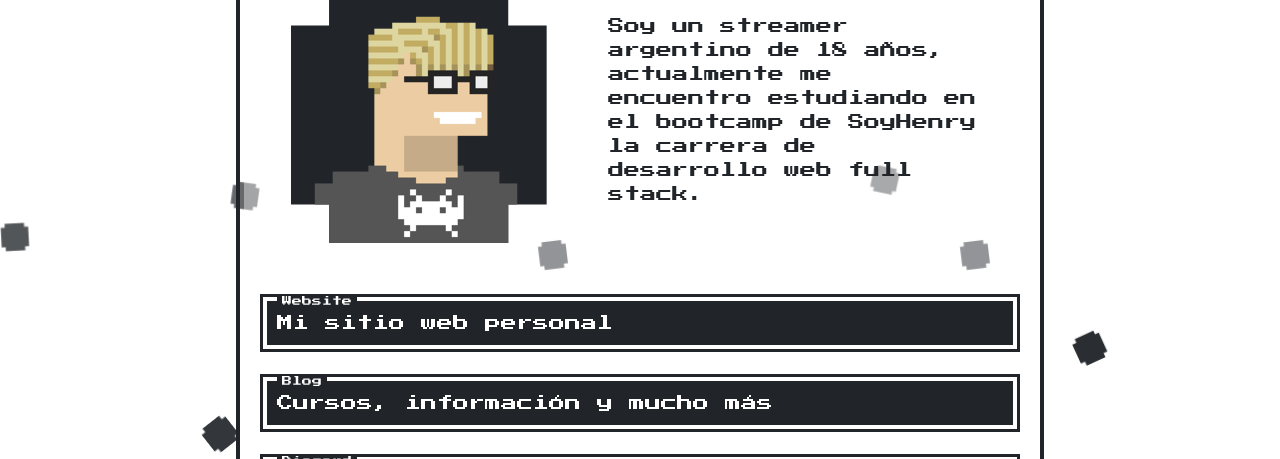
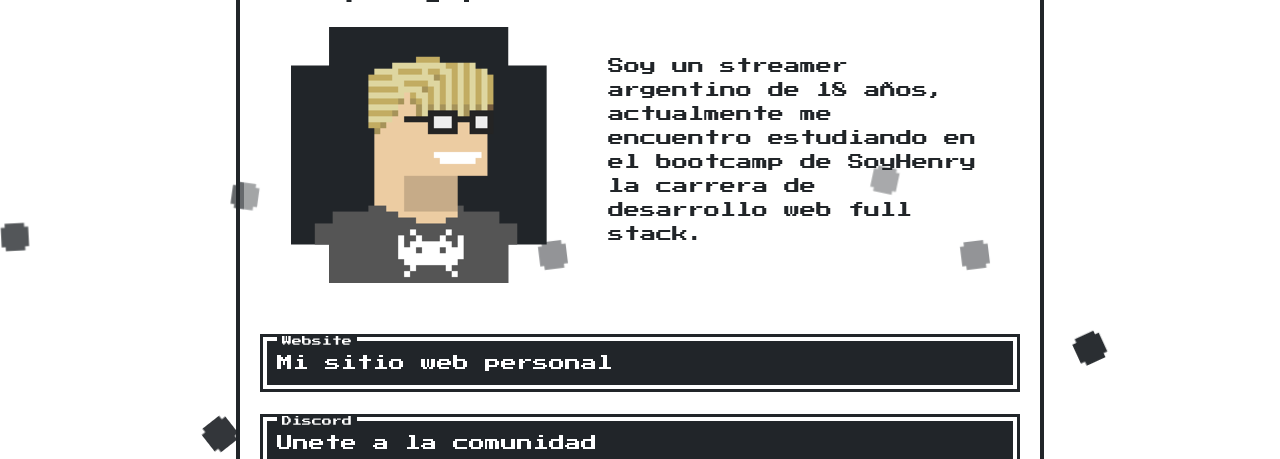
Before and after one commit to bautipietra/pietradev-social-media-shortcuts, a plain HTML site: page index.html in a window 1280 px wide. Shown: the top 459 px of the page. Drawn offline with nearby package versions, Linux system fonts and the light colour scheme.

Commit message:
Update index.html

```diff
--- a/index.html
+++ b/index.html
@@ -36,12 +36,6 @@
                     <div class="link nes-container is-dark with-title">
                         <h6 class="title">Website</h6>
                         <p>Mi sitio web personal</p>
-                    </div>
-                </a>
-                <a href="" target="_BLANK">
-                    <div class="link nes-container is-dark with-title">
-                        <h6 class="title">Blog</h6>
-                        <p>Cursos, información y mucho más</p>
                     </div>
                 </a>
                 <a href="https://discord.gg/AYY7ap6URa" target="_BLANK">
```
